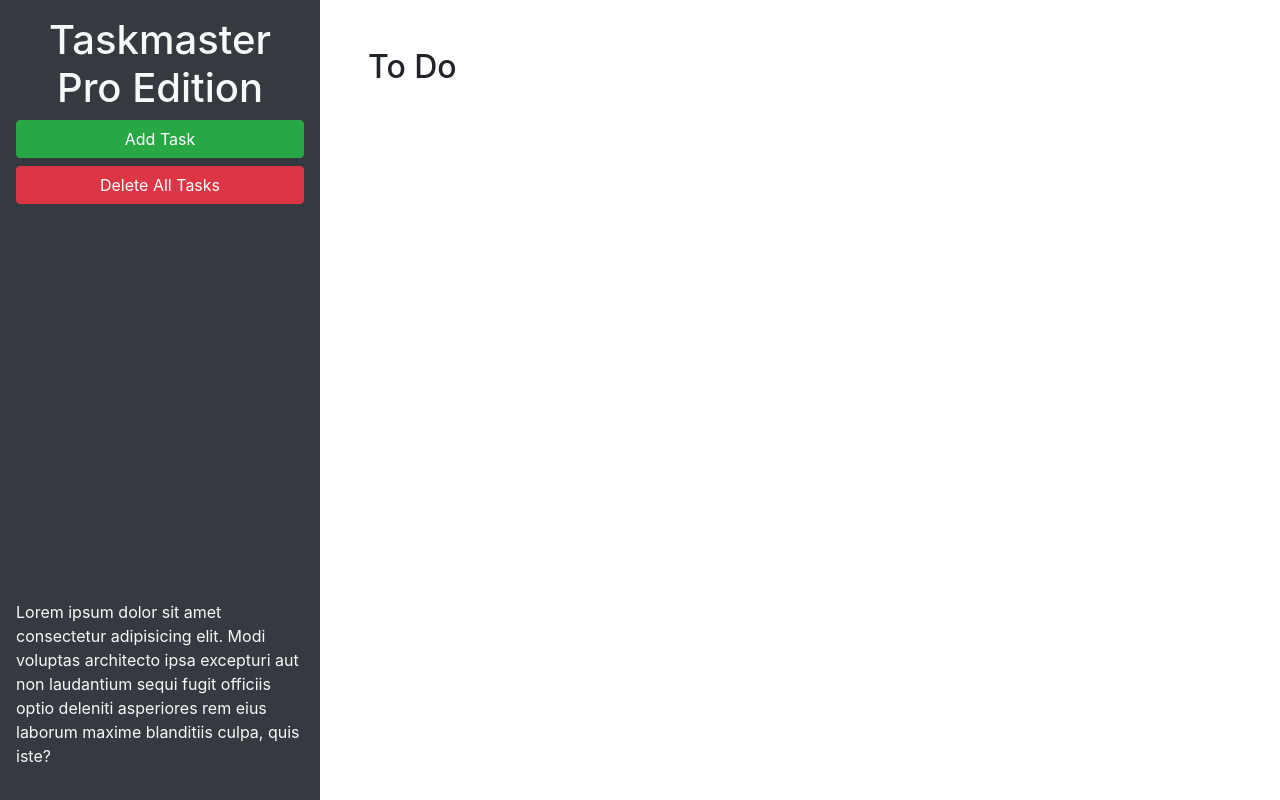
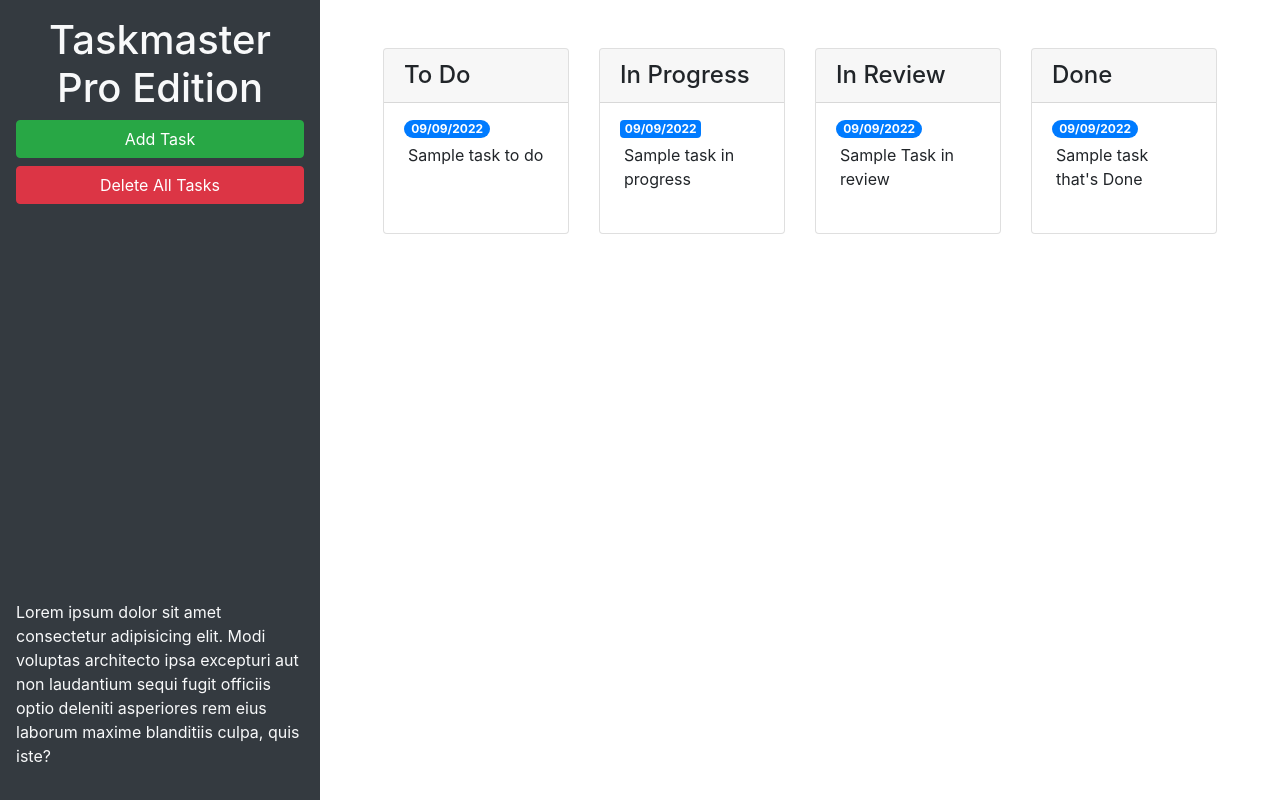
Before and after one commit to codenameabel/Taskmaster-Pro, a plain HTML site: page index.html in a window 1280 px wide. Drawn offline with nearby package versions, Linux system fonts and the light colour scheme.

Commit message:
modal and components added

```diff
--- a/index.html
+++ b/index.html
@@ -24,9 +24,59 @@
       </p>
     </header>
     <main class="col-12 col-lg-9">
-      <div class="m-5">
-        <h2>To Do</h2>
-        <ul id="list-toDo" class="list-group"> </ul>
+      <div class="m-5 row justify-content-around">
+        <!-- To-do start -->
+        <div class="col-12 col-md-6 col-xl-3 md-3">
+          <div class="card">
+            <h4 class="card-header">To Do</h4>
+            <ul id="list-toDo" class="list-group list-group-flush">
+              <li class="list-group-item">
+                <span class="badge badge-primary badge-pill">09/09/2022</span>
+                <p class="m-1">Sample task to do</p>
+              </li>
+            </ul>
+          </div>
+        </div>
+        <!-- To-do end -->
+        <!-- In progress start -->
+        <div class="col-12 col-md-6 col-xl-3 md-3">
+          <div class="card">
+            <h4 class="card-header"> In Progress</h4>
+            <ul id="list-inProgress" class="list-group list-group-flush">
+              <li class="list-group-item">
+                <span class="badge badge-primary badle-pill">09/09/2022</span>
+                <p class="m-1">Sample task in progress</p>
+              </li>
+            </ul>
+          </div>
+        </div>
+        <!-- In progress end -->
+        <!-- In review start -->
+        <div class="col-12 col-md-6 col-xl-3 md-3">
+          <div class="card">
+            <h4 class="card-header">In Review</h4>
+            <ul id="list-inReview" class="list-group list-group-flush">
+              <li class="list-group-item">
+                <span class="badge badge-primary badge-pill">09/09/2022</span>
+                <p class="m-1">Sample Task in review</p>
+              </li>
+            </ul>
+          </div>
+        </div>
+        <!-- In review end -->
+        <!-- Done start -->
+        <div class="col-12 col-md-6 col-xl-3 mb-3">
+          <div class="card">
+            <h4 class="card-header">Done</h4>
+            <ul id="list-done" class="list-group list-group-flush">
+              <li class="list-group-item">
+                <span class="badge badge-primary badge-pill">09/09/2022</span>
+                <p class="m-1">Sample task that's Done</p>
+              </li>
+            </ul>
+          </div>
+        </div>
+        <!-- Done end -->
       </div>
     </main>
   </div>
@@ -46,11 +96,11 @@
           <form>
             <div class="form-group">
               <label for="modalTaskDescription">Task description</label>
-              <textarea id="modalTaskDescription" rows="3"></textarea>
+              <textarea id="modalTaskDescription" rows="3" class="form-control"></textarea>
             </div>
             <div class="form-group">
               <label for="modalDueDate">Due date</label>
-              <input type="text" id="modalDueDate" placeholder="mm/dd/yyyy" autocomplete="off" />
+              <input type="text" class="form-control" id="modalDueDate" placeholder="mm/dd/yyyy" autocomplete="off" />
             </div>
           </form>
         </div>
```
